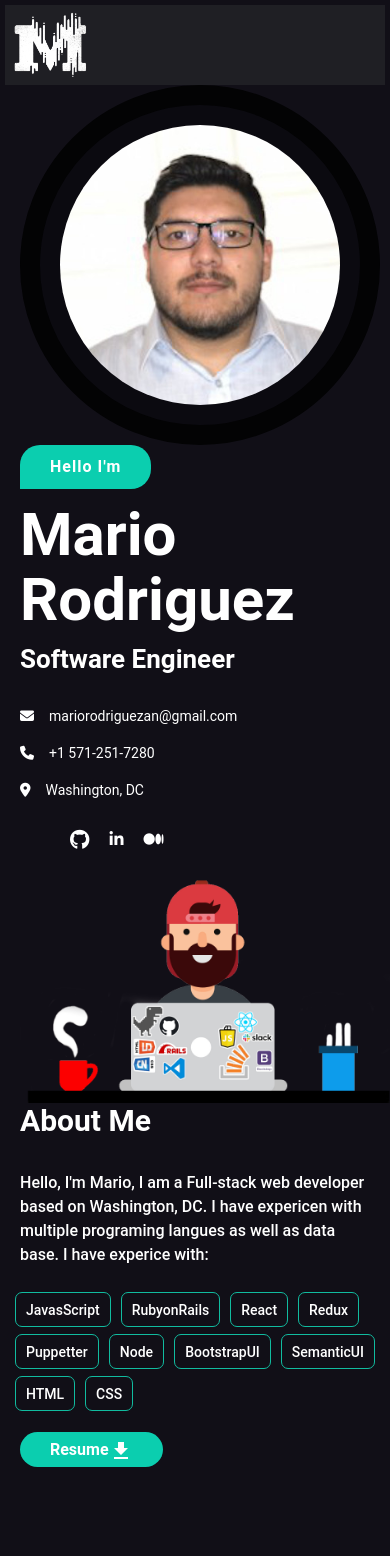
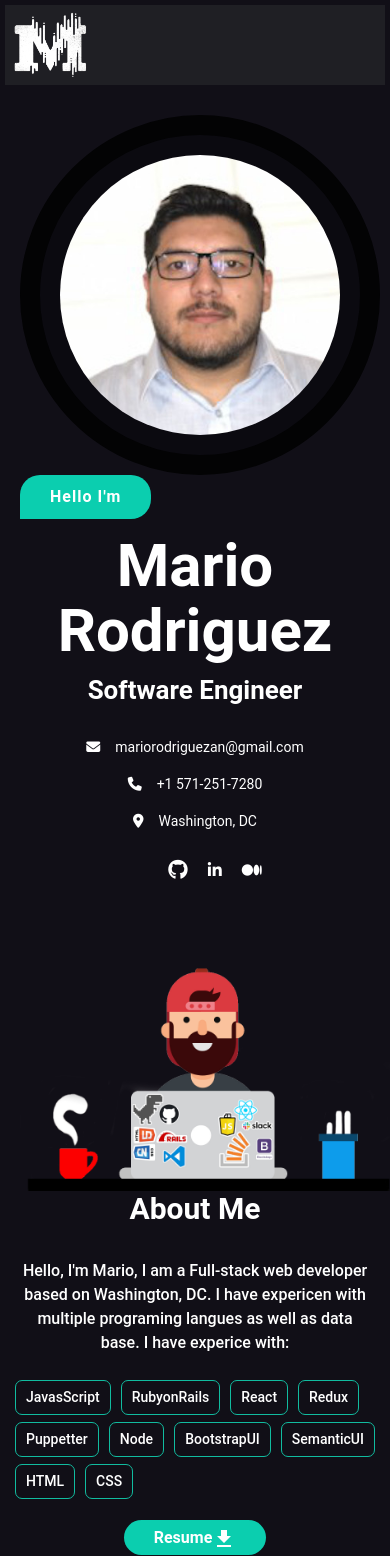
Before and after one commit to MarioR9/PortfolioV3, a React (Create React App) app: page / in a window 390 px wide. Before the commit the page ends 1468 px from the top, so only its background shows below. Built offline with nearby package versions, Linux system fonts and the light colour scheme.

Commit message:
center text responsive on small screens added

```diff
--- a/src/css/About.css
+++ b/src/css/About.css
@@ -1,5 +1,6 @@
 .about {
     display: flex;
+    margin-top: 15%;
     justify-content: space-between;
     align-items: center;
 }
@@ -66,4 +67,7 @@
     .about__col2 {
         order: 2
     }
+    .about {
+        text-align: center;
+    }
   }
--- a/src/css/Home.css
+++ b/src/css/Home.css
@@ -1,4 +1,5 @@
 .home {
+    margin-top: 8%;
     display: flex;
     justify-content: space-between;
     align-items: center;
@@ -50,14 +51,6 @@
     font-family: "roboto", sans-serif;
     font-size: 14px;
     color: white;
-}
-
-.home__social {
-    list-style: none;
-    float: left;
-    list-style: none;
-    justify-content: space-between;
-    align-items: center;
 }
 .home__social a {
     color: inherit;
@@ -114,4 +107,17 @@
     .home__col2 {
         order: 2
     }
+    .home__header h2 {
+        text-align: center;
+    }
+    .home__header h4 {
+        text-align: center;
+    }
+    .home__details {
+        text-align: center;
+    }
+    .home__social {
+        color: inherit;
+        text-align: center;
+    }
   }
```
